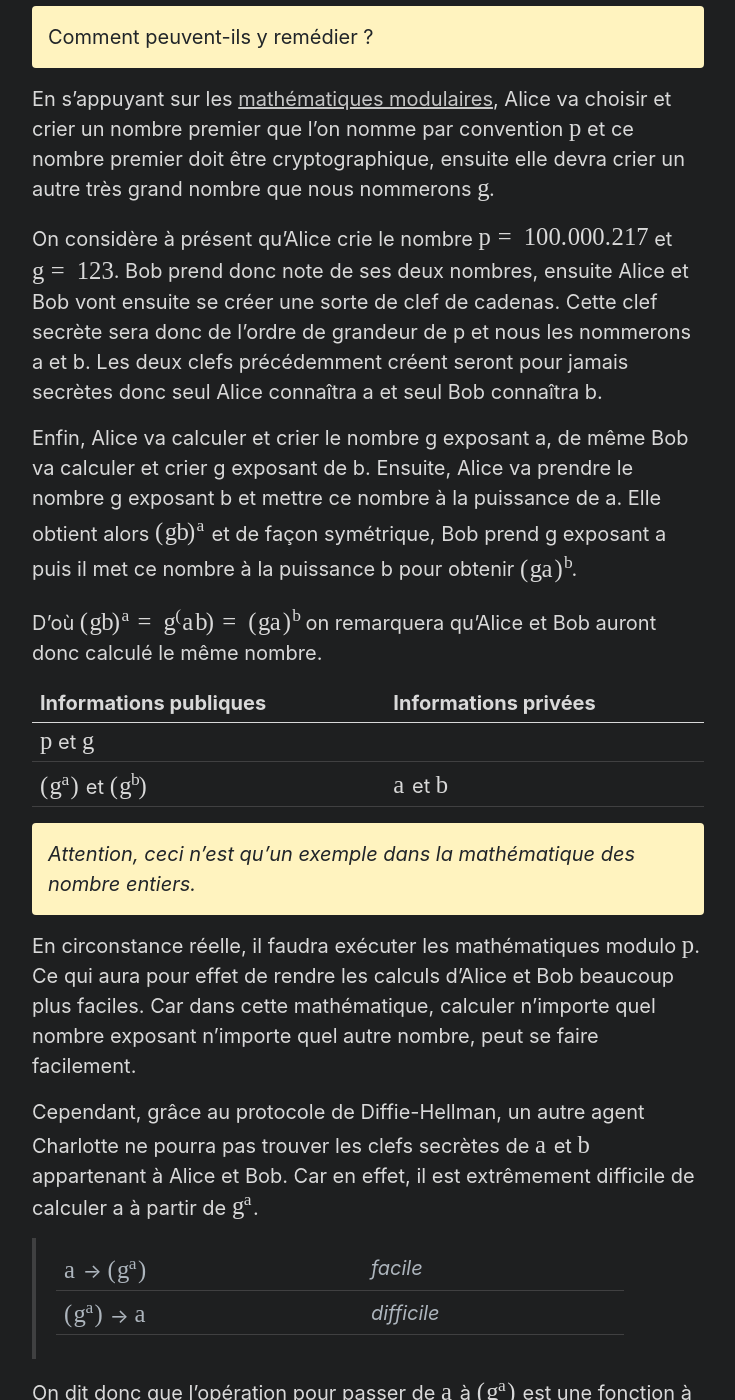
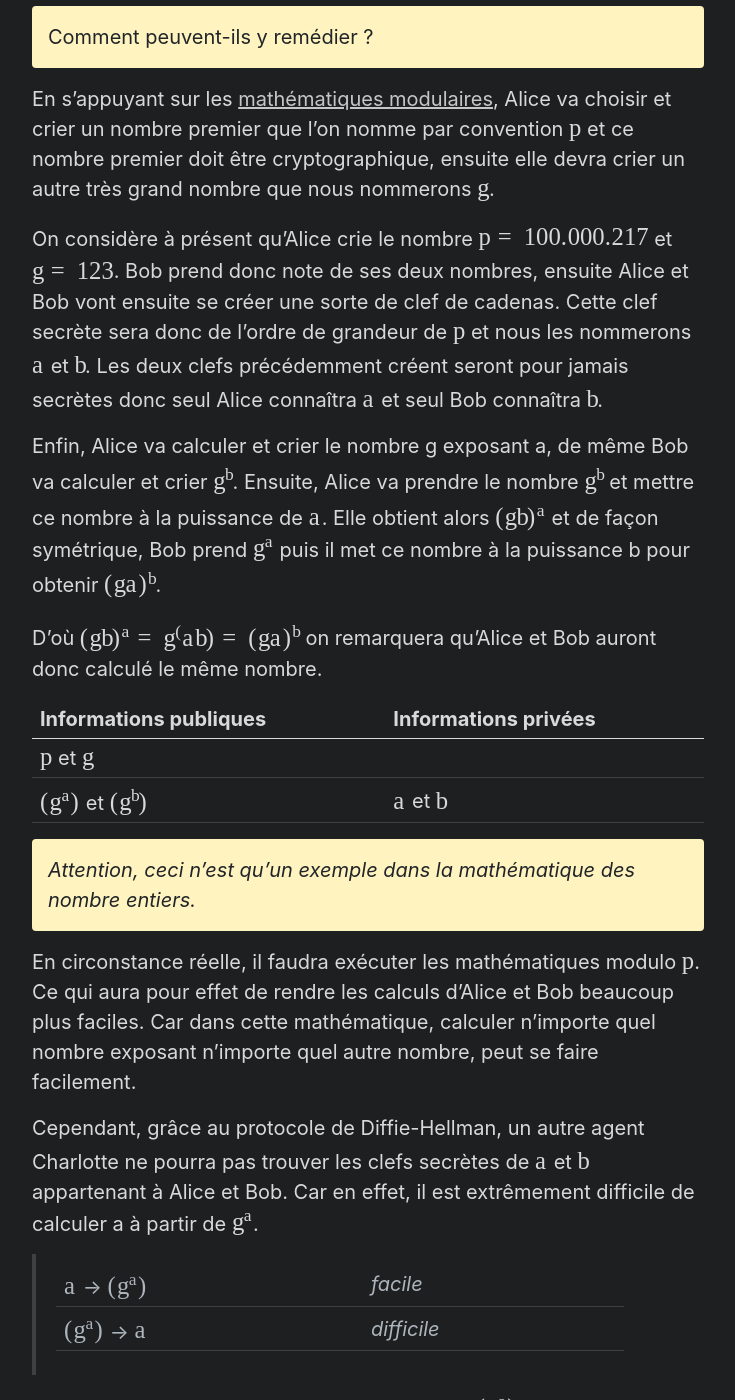
Before and after one commit to Afterlife6277/blog, a Jekyll site: the page built from _posts/2020-12-27-la-communication-chiffrée-en-public.md, in a window 1280 px wide and 1400 px high, scrolled down 2365 px. Shown: the whole window, without its empty margins (272-1007 px from the left). Built offline with Jekyll 4.4.1, drawn with Linux system fonts in a browser that asks for light colours; some web fonts are replaced; some of the changed text lies outside the part shown.

Commit message:
Update 2020-12-27-la-communication-chiffrée-en-public.md

```diff
--- a/_posts/2020-12-27-la-communication-chiffrée-en-public.md
+++ b/_posts/2020-12-27-la-communication-chiffrée-en-public.md
@@ -46,9 +46,9 @@ Comment peuvent-ils y remédier ?
 
 En s'appuyant sur les [mathématiques modulaires](https://fr.wikipedia.org/wiki/Arithm%C3%A9tique_modulaire), Alice va choisir et crier un nombre premier que l'on nomme par convention $$ p $$ et ce nombre premier doit être cryptographique, ensuite elle devra crier un autre très grand nombre que nous nommerons $$ g $$.
 
-On considère à présent qu'Alice crie le nombre $$ p = 100.000.217 $$ et $$ g = 123 $$. Bob prend donc note de ses deux nombres, ensuite Alice et Bob vont ensuite se créer une sorte de clef de cadenas. Cette clef secrète sera donc de l'ordre de grandeur de p et nous les nommerons a et b. Les deux clefs précédemment créent seront pour jamais secrètes donc seul Alice connaîtra a et seul Bob connaîtra b.
+On considère à présent qu'Alice crie le nombre $$ p = 100.000.217 $$ et $$ g = 123 $$. Bob prend donc note de ses deux nombres, ensuite Alice et Bob vont ensuite se créer une sorte de clef de cadenas. Cette clef secrète sera donc de l'ordre de grandeur de $$ p $$  et nous les nommerons $$ a $$ et $$ b $$. Les deux clefs précédemment créent seront pour jamais secrètes donc seul Alice connaîtra $$ a $$ et seul Bob connaîtra $$ b $$.
 
-Enfin, Alice va calculer et crier le nombre g exposant a, de même Bob va calculer et crier g exposant de b. Ensuite, Alice va prendre le nombre g exposant b et mettre ce nombre à la puissance de a. Elle obtient alors $$ (gb)^a $$ et de façon symétrique, Bob prend g exposant a puis il met ce nombre à la puissance b pour obtenir $$ (ga)^b $$.
+Enfin, Alice va calculer et crier le nombre g exposant a, de même Bob va calculer et crier $$ g^b $$. Ensuite, Alice va prendre le nombre $$ g^b $$ et mettre ce nombre à la puissance de $$ a $$. Elle obtient alors $$ (gb)^a $$ et de façon symétrique, Bob prend $$ g^a $$ puis il met ce nombre à la puissance b pour obtenir $$ (ga)^b $$.
 
 D'où $$ (gb)^a = g^(ab) = (ga)^b $$ on remarquera qu'Alice et Bob auront donc calculé le même nombre.
 
@@ -71,6 +71,6 @@ On dit donc que l'opération pour passer de $$ a $$ à $$ (g^a) $$ est une fonct
 *Attention, d'après la loi de Moore la puissance de calcul des ordinateurs évolue constement et pour le moment, il est uniquement possible de calculer $$ a $$ à partir de $$ (g^a) $$ avec un ordinateur quantique.*
 {: .message }
 
-Pour conclure, un autre agent Charlotte ne peut déterminer ni $$ a $$, ni $$ b $$. Il lui est alors impossible de calculer g(ab) à partir des informations publiques que nous retrouvons dans le tableau ci-dessus.
+Pour conclure, un autre agent Charlotte ne peut déterminer ni $$ a $$, ni $$ b $$. Il lui est alors impossible de calculer $$ g^(ab) $$ à partir des informations publiques que nous retrouvons dans le tableau ci-dessus.
 
 Le protocole de Diffie-Hellman permet donc de créer un secret partagé à savoir le nombre $$ g(a^b) $$. Et grâce à ce secret, Alice et Bob peuvent utiliser d'autres outils cryptographiques pour déterminer un chiffrement commun qui leur permettra ensuite de communiquer de manière complètement chiffrée sans avoir eu à se rencontrer à l'avance au préalable.
```
